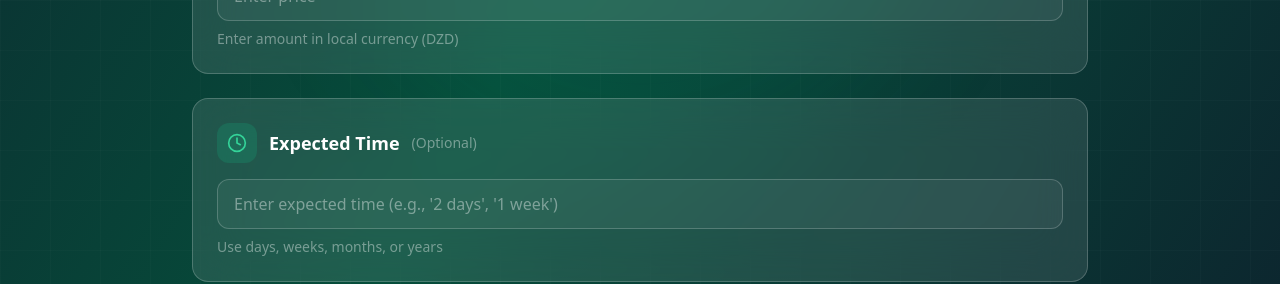
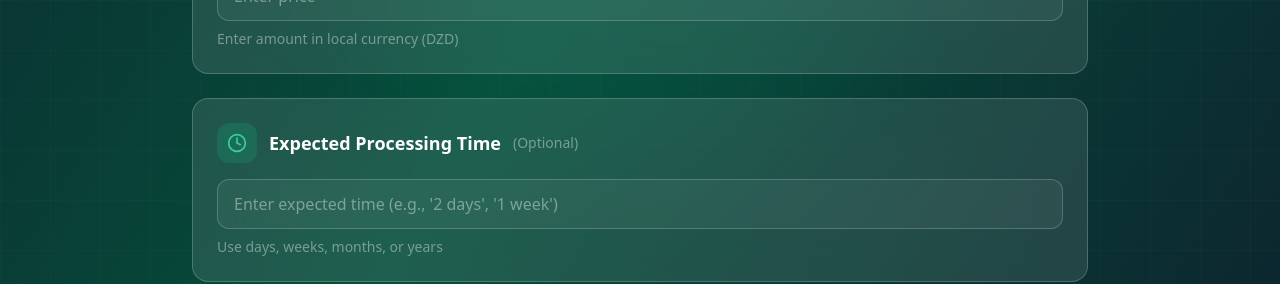
Before and after one commit to Majd-Baghdadi/SE-Project, a React app in the folder client/: page /propose in a window 1280 px wide. Shown: the part 1280-1564 px from the top of the page. Built offline with nearby package versions, Linux system fonts and the light colour scheme; no server answers; sample sign-in values are in the browser's storage; the HTML template or start-up script is replaced by a standard one.

Commit message:
fixed inconsistencies of namings of duration vs processing time and required vs related docs

```diff
--- a/client/src/pages/Admin/ManageProposedDocs.jsx
+++ b/client/src/pages/Admin/ManageProposedDocs.jsx
@@ -386,7 +386,7 @@ export default function ManageProposedDocs() {
                               <span className="font-semibold text-emerald-400">{selectedProposal.docprice || '0'} DA</span>
                             </div>
                             <div className="p-4 bg-white/10 rounded-xl border border-white/20">
-                              <span className="text-xs font-semibold text-white/50 uppercase tracking-wider block mb-1">Duration</span>
+                              <span className="text-xs font-semibold text-white/50 uppercase tracking-wider block mb-1">Processing Time</span>
                               <span className="font-semibold text-blue-400">
                                 {selectedProposal.duration != null && selectedProposal.duration !== ''
                                   ? `${selectedProposal.duration} days`
--- a/client/src/pages/Admin/ManageProposedFixes.jsx
+++ b/client/src/pages/Admin/ManageProposedFixes.jsx
@@ -179,7 +179,7 @@ export default function ManageProposedFixes() {
               onClick={() => isSelectable('duration') && toggleSelection('duration')}
             >
               <div className="flex justify-between items-start">
-                <p className="text-[10px] font-bold text-white/40 uppercase mb-1">Duration</p>
+                <p className="text-[10px] font-bold text-white/40 uppercase mb-1">Processing Time</p>
                 {isSelectable('duration') && (
                   <input
                     type="checkbox"
--- a/client/src/pages/Admin/UpdateDocument.jsx
+++ b/client/src/pages/Admin/UpdateDocument.jsx
@@ -464,7 +464,7 @@ export default function UpdateDocument() {
 
               <div>
                 <label className="block text-sm font-medium text-white/70 mb-2">
-                  Processing Duration
+                  Processing Time
                 </label>
                 <input
                   type="text"
--- a/client/src/pages/FixForm.jsx
+++ b/client/src/pages/FixForm.jsx
@@ -596,7 +596,7 @@ Swal.fire({
             {/* Documents Issue */}
             <div className="border-t border-white/10 pt-6">
               <MultiSelectDropdown
-                label="Documents"
+                label="Required Documents"
                 options={availableDocuments}
                 selected={formData.documents}
                 onChange={handleDocumentsChange}
--- a/client/src/pages/ProposeDocument.jsx
+++ b/client/src/pages/ProposeDocument.jsx
@@ -824,7 +824,7 @@ const ProposeDocumentPage = () => {
                   <div className="w-10 h-10 rounded-xl bg-emerald-500/20 flex items-center justify-center">
                     <Clock className="w-5 h-5 text-emerald-400" />
                   </div>
-                  <h3 className="text-lg font-semibold text-white">Expected Time</h3>
+                  <h3 className="text-lg font-semibold text-white">Expected Processing Time</h3>
                   <span className="text-white/40 text-sm">(Optional)</span>
                 </div>
                 <input
```
